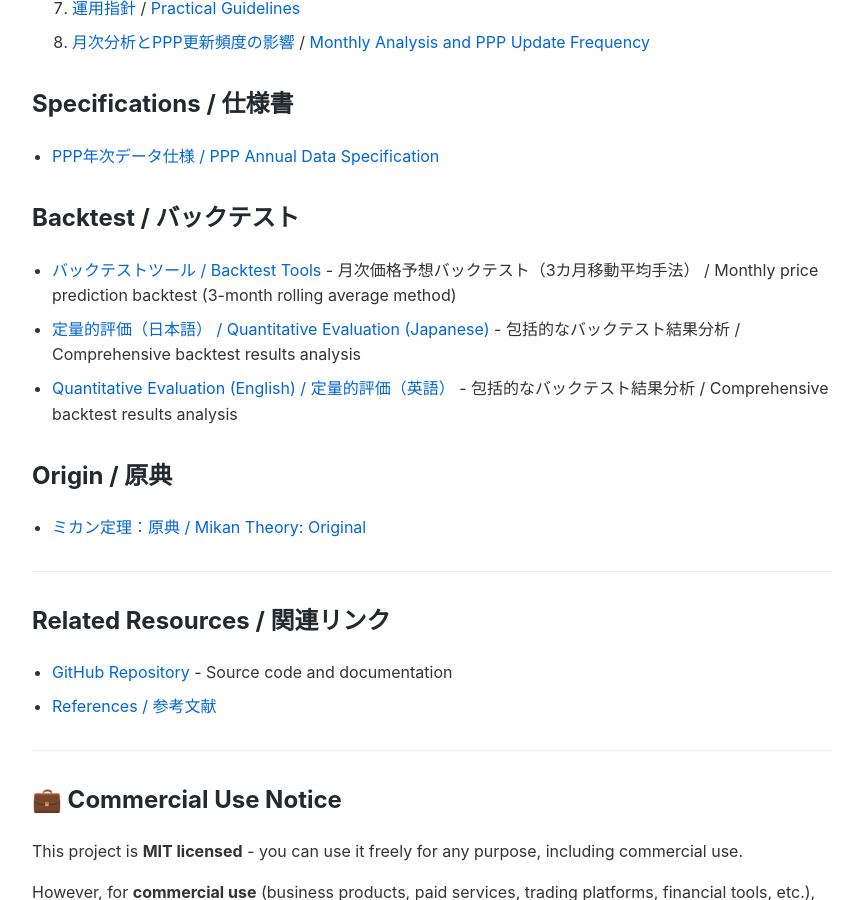
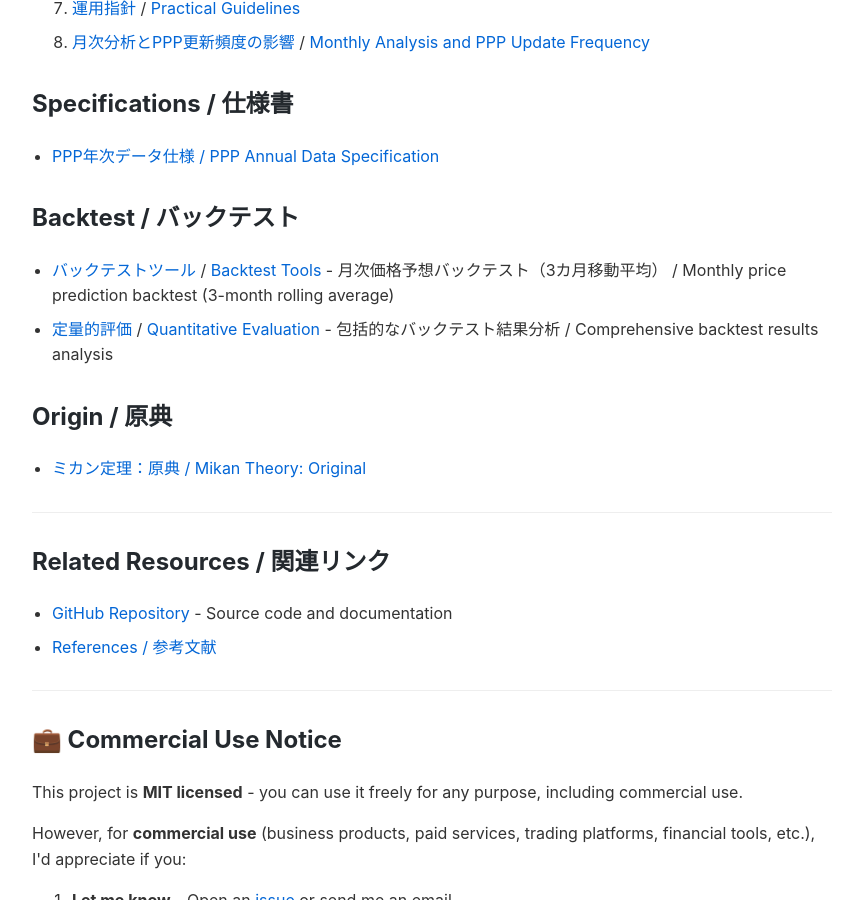
Before and after one commit to onigirito/MCI_Mikan-3-Currency-clr-Index_, a Jekyll site: the page docs/index.html, which Jekyll copies as it is, in a window 1280 px wide and 900 px high, scrolled down 1261 px. Shown: the whole window, without its empty margins (208-1071 px from the left). Built offline with Jekyll 4.4.1, drawn with Linux system fonts in a browser that asks for light colours.

Commit message:
Fix backtest links in index.html: add .md extension and separate JP/EN links

```diff
--- a/docs/index.html
+++ b/docs/index.html
@@ -143,9 +143,8 @@
         <section>
             <h2>Backtest / バックテスト</h2>
             <ul>
-                <li><a href="../backtest/README">バックテストツール / Backtest Tools</a> - 月次価格予想バックテスト（3カ月移動平均手法） / Monthly price prediction backtest (3-month rolling average method)</li>
-                <li><a href="../backtest/BACKTEST_ANALYSIS">定量的評価（日本語） / Quantitative Evaluation (Japanese)</a> - 包括的なバックテスト結果分析 / Comprehensive backtest results analysis</li>
-                <li><a href="../backtest/BACKTEST_ANALYSIS_EN">Quantitative Evaluation (English) / 定量的評価（英語）</a> - 包括的なバックテスト結果分析 / Comprehensive backtest results analysis</li>
+                <li><a href="../backtest/README.md">バックテストツール</a> / <a href="../backtest/README.md">Backtest Tools</a> - 月次価格予想バックテスト（3カ月移動平均） / Monthly price prediction backtest (3-month rolling average)</li>
+                <li><a href="../backtest/BACKTEST_ANALYSIS.md">定量的評価</a> / <a href="../backtest/BACKTEST_ANALYSIS_EN.md">Quantitative Evaluation</a> - 包括的なバックテスト結果分析 / Comprehensive backtest results analysis</li>
             </ul>
         </section>
 
```
